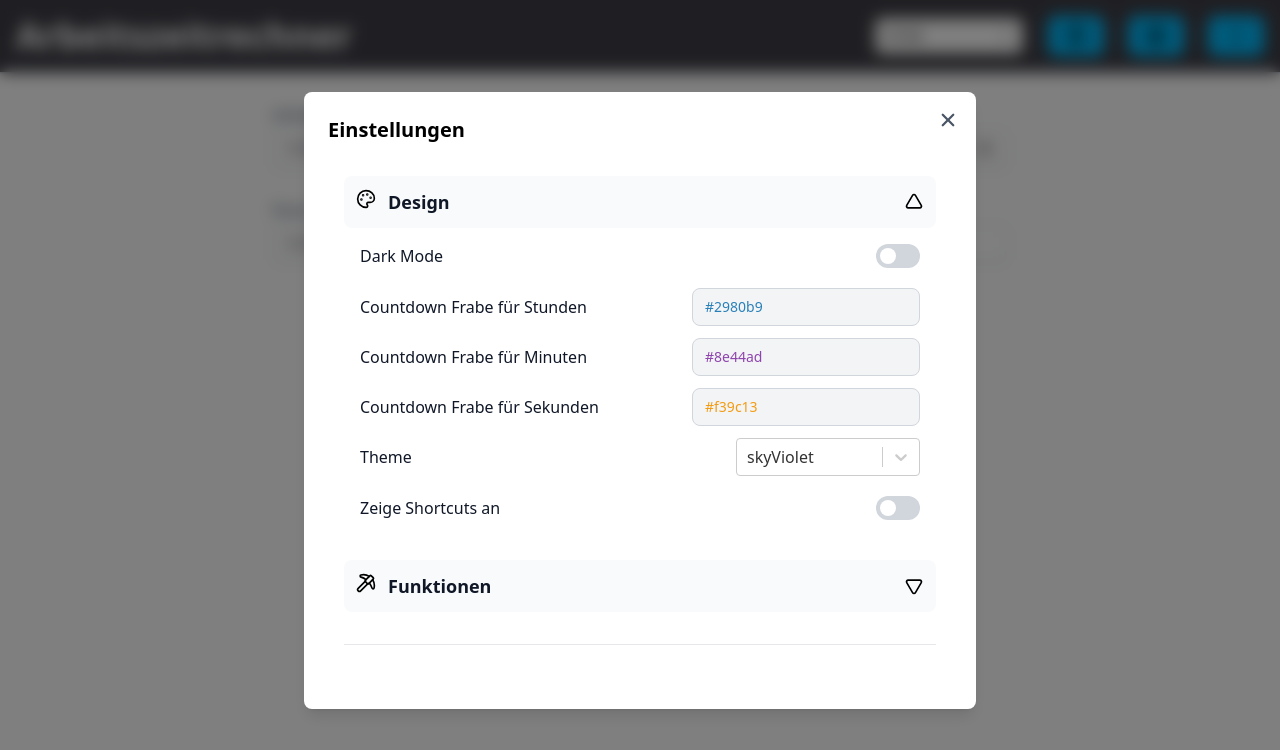
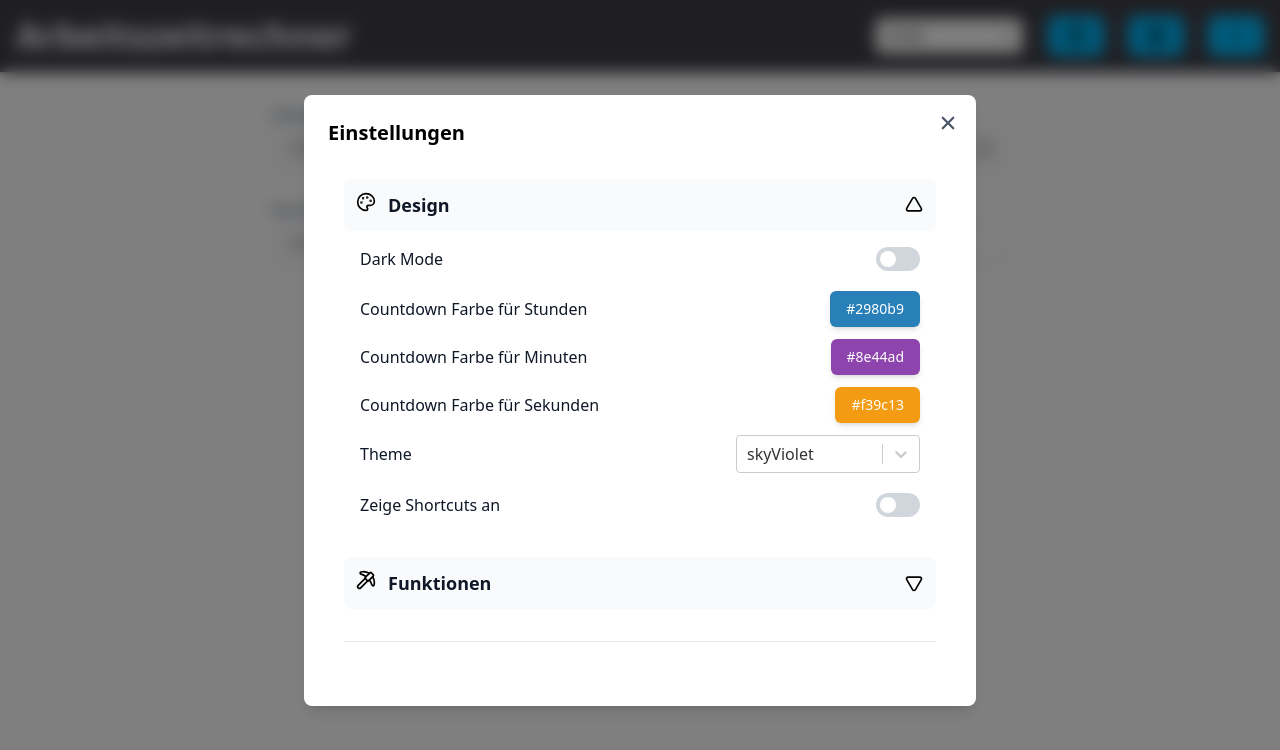
Before and after one commit to LukasDano/azr-react, a React (Vite) app: page / in a window 1280 px wide. Both pictures are taken after a click on the button 1156 px from the left and 36 px from the top of the page. Shown: the top 750 px of the page. Built offline with nearby package versions, Linux system fonts and the light colour scheme.

Commit message:
[#31] implemented better a better ColorPicker

```diff
--- a/package.json
+++ b/package.json
@@ -26,6 +26,7 @@
         "@tailwindcss/vite": "^4.1.18",
         "@tippyjs/react": "^4.2.6",
         "@trivago/prettier-plugin-sort-imports": "^6.0.2",
+        "@uiw/react-color": "^2.9.4",
         "lucide-react": "^0.563.0",
         "react": "^19.2.0",
         "react-dom": "^19.2.0",
--- a/src/components/settings/Settings.tsx
+++ b/src/components/settings/Settings.tsx
@@ -5,7 +5,7 @@ import { availableThemes, type ThemeName } from '../../static/themes';
 import type { CountdownUnit } from '../content/countdown/CountdownElement.tsx';
 import { DropDownSelect } from '../content/inputs/DropDownSelect.tsx';
 import { SettingContext, type SettingContextValues } from '../context/SettingContext';
-import { SettingsInput } from './inputs/SettingsInput';
+import { ColorPicker } from './inputs/ColorSelector.tsx';
 import { SettingsToggle } from './inputs/SettingsToggle';
 import { SettingsGroup } from './SettingsGroup';
 
@@ -40,26 +40,20 @@ export const Settings = () => {
                     defaultValue={darkModeActive}
                     onToggle={updateDarkModeActive}
                 />
-                <SettingsInput
-                    type={'text'}
-                    useStringAsColor={true}
-                    settingName={'Countdown Frabe für Stunden'}
-                    defaultValue={countdownColors.hours}
-                    onSubmit={(val) => handleCountdownColorChange('hours', val as string)}
+                <ColorPicker
+                    label={'Countdown Farbe für Stunden'}
+                    color={countdownColors.hours}
+                    onColorChange={(val) => handleCountdownColorChange('hours', val as string)}
                 />
-                <SettingsInput
-                    type={'text'}
-                    useStringAsColor={true}
-                    settingName={'Countdown Frabe für Minuten'}
-                    defaultValue={countdownColors.minutes}
-                    onSubmit={(val) => handleCountdownColorChange('minutes', val as string)}
+                <ColorPicker
+                    label={'Countdown Farbe für Minuten'}
+                    color={countdownColors.minutes}
+                    onColorChange={(val) => handleCountdownColorChange('minutes', val as string)}
                 />
-                <SettingsInput
-                    type={'text'}
-                    useStringAsColor={true}
-                    settingName={'Countdown Frabe für Sekunden'}
-                    defaultValue={countdownColors.seconds}
-                    onSubmit={(val) => handleCountdownColorChange('seconds', val as string)}
+                <ColorPicker
+                    label={'Countdown Farbe für Sekunden'}
+                    color={countdownColors.seconds}
+                    onColorChange={(val) => handleCountdownColorChange('seconds', val as string)}
                 />
                 <DropDownSelect
                     name={'Theme'}
--- /dev/null
+++ b/src/components/settings/inputs/ColorSelector.tsx
@@ -0,0 +1,94 @@
+import type { ColorResult } from '@uiw/react-color';
+import { Chrome, ChromeInputType } from '@uiw/react-color';
+import type { FC } from 'react';
+import { useEffect, useState } from 'react';
+
+type ColorPickerProps = {
+    color?: string;
+    onColorChange: (color: string) => void;
+    label?: string;
+    description?: string;
+};
+
+export const ColorPicker: FC<ColorPickerProps> = ({
+    color: initialColor = '#aaa',
+    onColorChange,
+    label,
+    description,
+}) => {
+    const [open, setOpen] = useState(false);
+    const [tempColor, setTempColor] = useState(initialColor);
+    const [currentColor, setCurrentColor] = useState(initialColor);
+
+    const handleChange = (result: ColorResult): void => {
+        setTempColor(result.hex);
+    };
+
+    const handleConfirm = (): void => {
+        setCurrentColor(tempColor);
+        onColorChange(tempColor);
+        setOpen(false);
+    };
+
+    const handleClose = (): void => {
+        setTempColor(currentColor);
+        setOpen(false);
+    };
+
+    useEffect(() => {
+        const handleKey = (evt: KeyboardEvent): void => {
+            if (!open) return;
+            if (evt.key === 'Escape') handleClose();
+            if (evt.key === 'Enter') handleConfirm();
+        };
+        globalThis.addEventListener('keydown', handleKey);
+        return () => globalThis.removeEventListener('keydown', handleKey);
+    }, [open, tempColor]);
+
+    return (
+        <div className="flex items-center justify-between gap-3">
+            <div className="flex flex-col">
+                {label && <span className="font-medium text-gray-900 dark:text-gray-100">{label}</span>}
+                {description && <span className="text-sm text-gray-500 dark:text-gray-300">{description}</span>}
+            </div>
+
+            <button
+                onClick={() => setOpen(true)}
+                className="px-4 py-2 rounded-md text-white text-sm font-medium transition shadow-md hover:opacity-90"
+                style={{ backgroundColor: currentColor, minWidth: '80px' }}
+                aria-label={label}
+            >
+                {currentColor}
+            </button>
+
+            {open && (
+                <div
+                    onClick={handleClose}
+                    className="fixed inset-0 flex items-center justify-center bg-black/40 backdrop-blur-sm z-50"
+                >
+                    <div
+                        className="bg-white p-6 rounded-xl shadow-xl w-80 relative flex flex-col items-center text-center"
+                        onClick={(evt) => evt.stopPropagation()}
+                    >
+                        <Chrome color={tempColor} onChange={handleChange} inputType={ChromeInputType.HEXA} />
+
+                        <div className="mt-6 flex justify-center gap-3 w-full">
+                            <button
+                                onClick={handleClose}
+                                className="px-3 py-1.5 rounded-md bg-gray-100 hover:bg-gray-200 text-gray-800"
+                            >
+                                Abbrechen
+                            </button>
+                            <button
+                                onClick={handleConfirm}
+                                className="px-3 py-1.5 rounded-md bg-blue-600 text-white hover:bg-blue-700"
+                            >
+                                Bestätigen
+                            </button>
+                        </div>
+                    </div>
+                </div>
+            )}
+        </div>
+    );
+};
```
Also changed, not shown: 1 other file (tests, documents, lock files or other folders).
